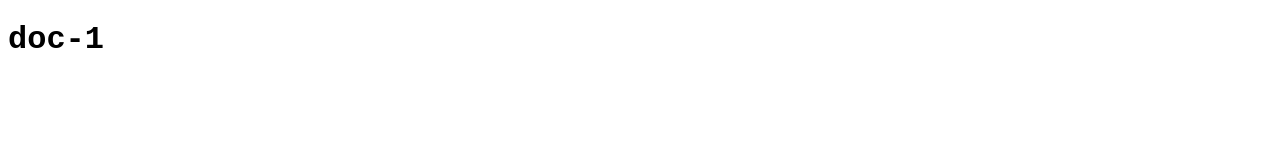
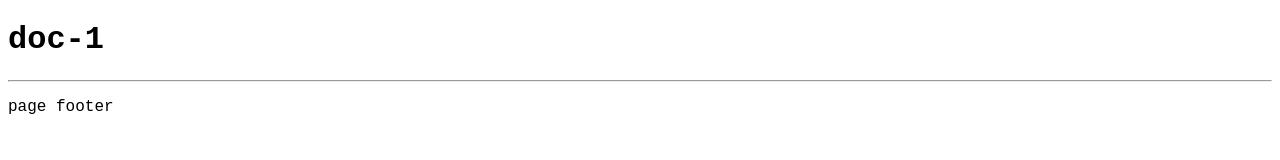
Before and after one commit to JamesEvans-Introba-UK/git_test, a plain HTML site: page index.html in a window 1280 px wide. Drawn offline with Linux system fonts and the light colour scheme.

Commit message:
html page footer added

```diff
--- a/index.html
+++ b/index.html
@@ -8,5 +8,8 @@
 </head>
 <body>
     <h1>doc-1</h1>
+
+    <hr>
+    <p>page footer</p>
 </body>
 </html>
```
